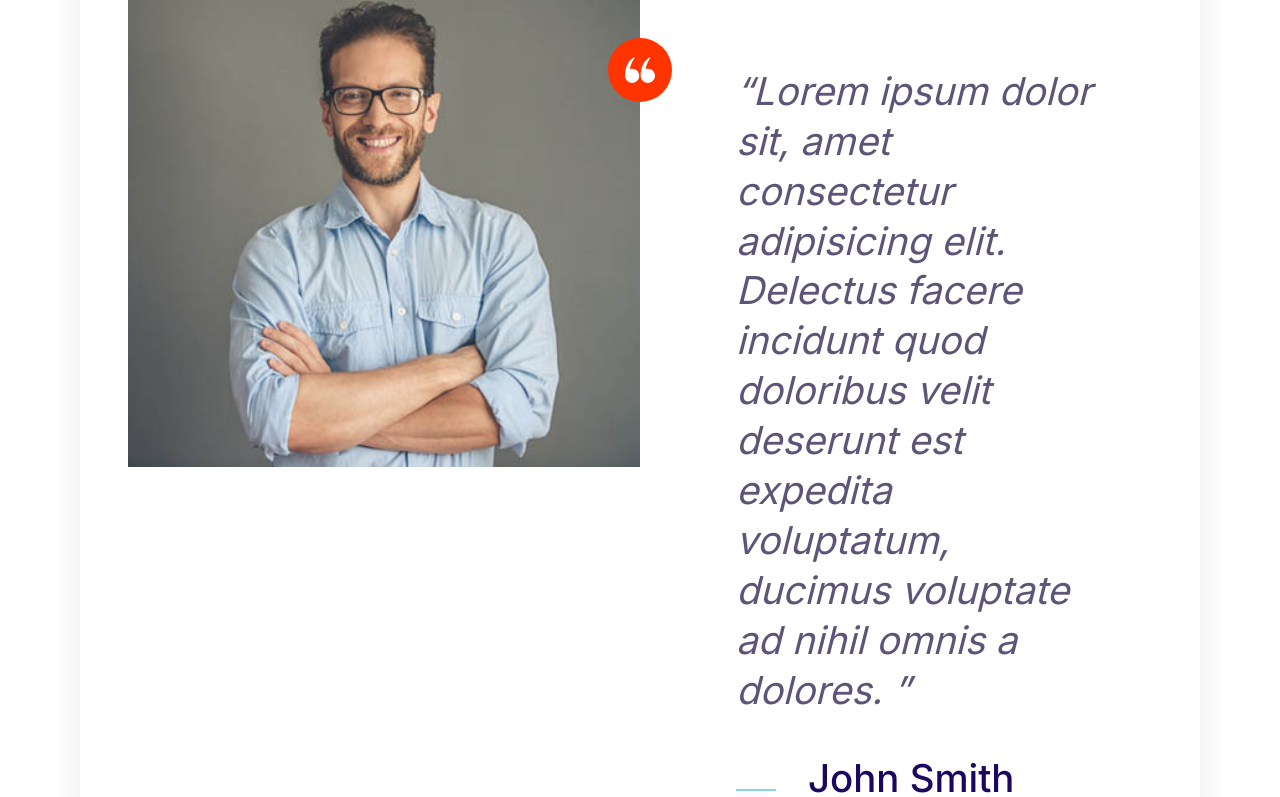
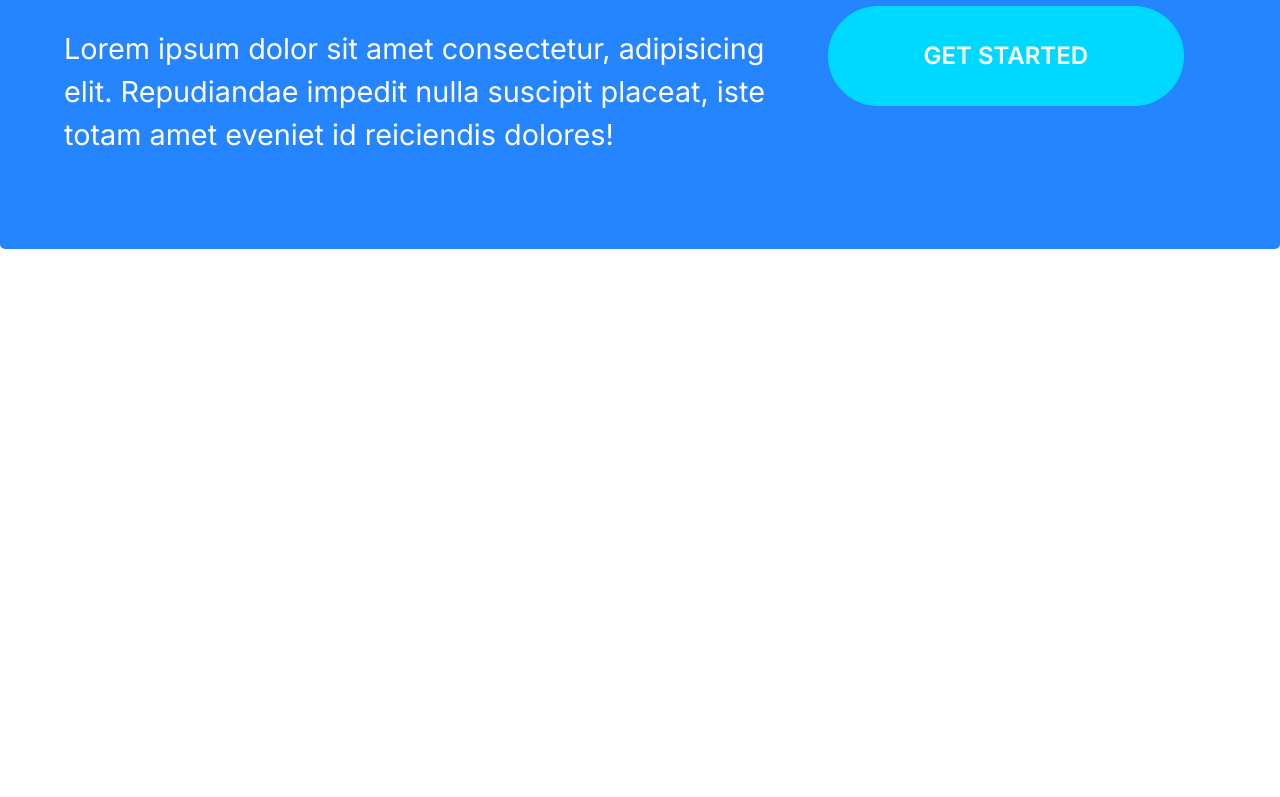
Before and after one commit to UliMur/cloudhostingproject, a plain HTML site: page index.html in a window 1280 px wide. Shown: the part 138-935 px from the top of the page. After the commit the page ends 800 px from the top, so only its background shows below. Drawn offline with Linux system fonts and the light colour scheme.

Commit message:
Build Callouts component.

```diff
--- a/css/styles.css
+++ b/css/styles.css
@@ -205,7 +205,7 @@ background: #3a8ffd
 
 .btn--secondary {
     background: var(--color-secondary);
-    color:#fff;
+    color: #fff;
 }
 .btn--secondary:hover {
     background: #00c8eb
@@ -217,6 +217,11 @@ background: #3a8ffd
 }
 .btn--accent:hover {
     background: #ec3000;
+}
+
+.btn--stretched {
+    padding-left: 6rem;
+    padding-right: 6rem;
 }
 
 .btn--block {
@@ -470,3 +475,46 @@ padding: 3rem;
         margin-left: 6rem;
     }
 }
+
+/* Callouts */
+
+.callout {
+    padding: 4rem;
+    border-radius: 5px;
+}
+
+.callout--primary {
+    background: var(--color-primary);
+    color: #fff;
+}
+
+.callout__heading {
+    color: #fff;
+    margin-top: 0;
+    font-size: 3rem;
+}
+
+.callout .btn {
+    justify-self: center;
+    align-self: center;
+}
+
+.callout__content {
+    text-align: center;
+}
+
+@media screen and (min-width: 768px) {
+
+    .callout .grid--1x2 {
+        grid-template-columns: 1fr auto;
+    }
+
+    .callout__content {
+        text-align: left;
+    }
+
+    .callout .btn {
+        justify-self: start;
+        margin: 2rem;
+    }
+}
--- a/index.html
+++ b/index.html
@@ -11,43 +11,19 @@
     <link rel="stylesheet" href="/css/normalize.css">
     <link rel="stylesheet" href="/css/styles.css">
 </head>
-<body style="padding: 5rem">
+<body>
 
-<div class="card testimonial">
-  <div class="grid grid--1x2">
-    <div class="testimonial__image">
-      <img
-      src="./images/testimonial.jpg"
-      alt="A happy customer"/>
-
-      <span class="icon-container icon-container--accent">
-        <svg class="icon icon--white icon--small">
-            <use xlink:href="images/sprite.svg#quotes"></use>
-          </svg>
-    </span>
-    </div>
-
-    <blockquote class="quote">
-      <p class="quote__text">Lorem ipsum dolor sit, amet consectetur adipisicing elit.
-        Delectus facere incidunt quod doloribus velit deserunt est expedita voluptatum, ducimus
-        voluptate ad nihil omnis a dolores. </p>
-      <footer>
-        <div class="media">
-          <div class="media__image">
-              <svg class="icon icon--primary quote__line">
-                  <use xlink:href="images/sprite.svg#line"></use>
-                </svg>
-          </div>
-          <div class="media__body">
-            <h3 class="media__title quote__autor">John Smith</h3>
-            <p class="quote__company"> ABS Company</p>
-          </div>
-        </div>
-      </footer>
-    </blockquote>
-
+<div class="callout callout--primary">
+  <div class="grid grid--1x2" >
+<div class="callout__content">
+  <h2 class="callout__heading">Ready To Get Started?</h2>
+  <p>Lorem ipsum dolor sit amet consectetur, adipisicing elit.
+    Repudiandae impedit nulla suscipit placeat, iste totam amet eveniet id reiciendis dolores!
+  </p>
+</div>
+<a href="#" class="btn btn--secondary btn--stretched">Get Started</a>
   </div>
-  </div>
+</div>
 
   </body>
 </html>
```
Also changed, not shown: components/callouts.html (added, +11 -0 lines).
